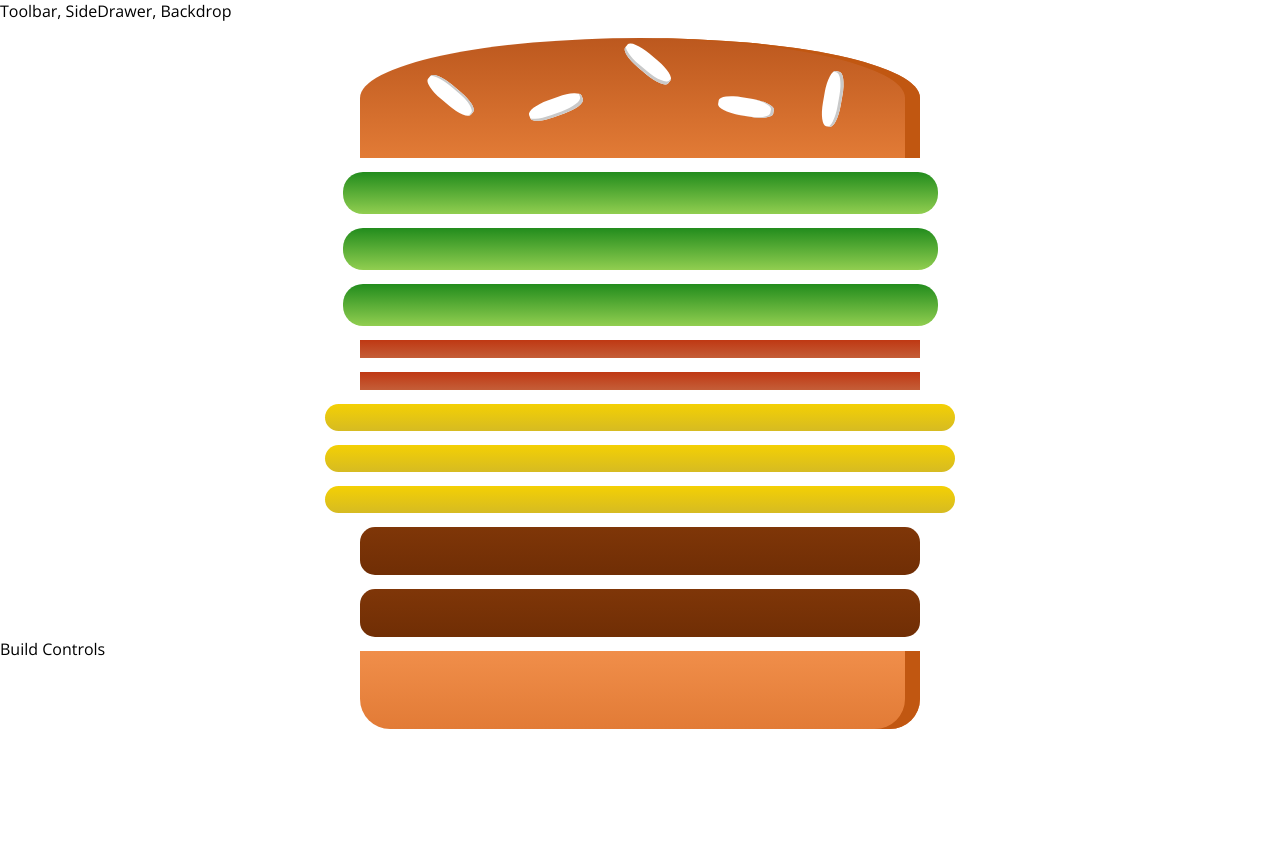
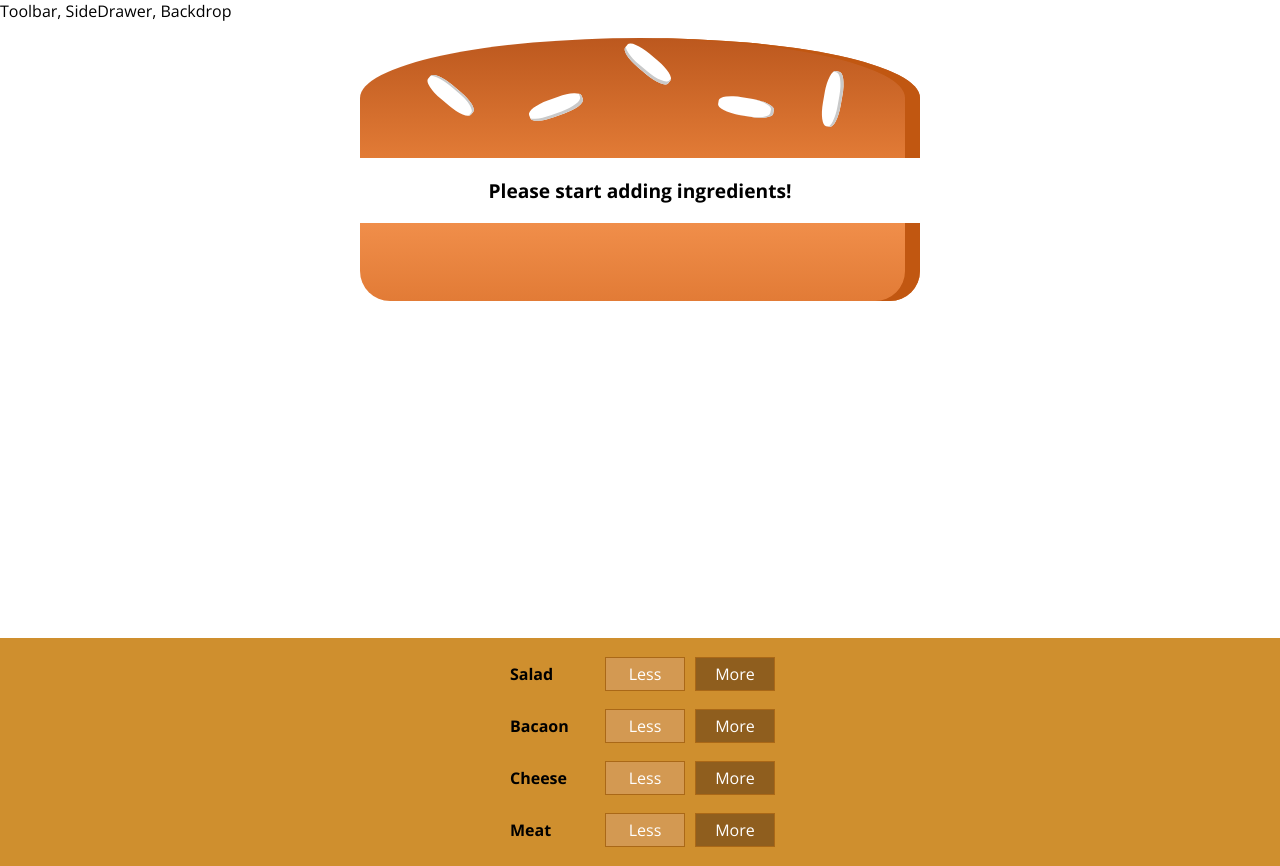
Before and after one commit to shivendra1308/BurgerApp, a React app: page / in a window 1280 px wide. Before the commit the page ends 800 px from the top, so only its background shows below. Built offline with nearby package versions, Linux system fonts and the light colour scheme.

Commit message:
Add/Removed Ingredients

```diff
--- /dev/null
+++ b/src/components/Burger/BuildControls/BuildContorls.css
@@ -0,0 +1,10 @@
+.BuildControls {
+    width:100%;
+    background-color:#cf8f2e;
+    display: flex;
+    flex-flow: column;
+    align-items: center;
+    margin: auto;
+    padding: 10px 0
+
+}
--- /dev/null
+++ b/src/components/Burger/BuildControls/BuildControl/BuildControl.css
@@ -0,0 +1,56 @@
+.BuildControl {
+    display: flex;
+    justify-content: space-between;
+    align-items: center;
+    margin: 5px 0;
+}
+
+.BuildControl button {
+    display: block;
+    font: inherit;
+    padding: 5px;
+    margin: 0 5px;
+    width: 80px;
+    border: 1px solid #AA6817;
+    cursor: pointer;
+    outline: none;
+}
+
+.BuildControl button:disabled {
+    background-color: #AC9980;
+    border: 1px solid #7E7365;
+    color: #ccc;
+    cursor: default;
+}
+
+.BuildControl button:hover:disabled {
+    background-color: #AC9980;
+    color: #ccc;
+    cursor: not-allowed;
+}
+
+.Label {
+    padding: 10px;
+    font-weight: bold;
+    width: 80px;
+}
+
+.BuildControl .Less {
+    background-color: #D39952;
+    color: white;
+}
+
+.BuildControl .More {
+    background-color: #8F5E1E;
+    color: white;
+}
+
+.BuildControl .Less:hover, .BuildControl .Less:active {
+    background-color: #DAA972;
+    color: white;
+}
+
+.BuildControl .More:hover,.BuildControl .More:active {
+    background-color: #99703F;
+    color: white;
+}
--- /dev/null
+++ b/src/components/Burger/BuildControls/BuildControl/BuildControl.js
@@ -0,0 +1,12 @@
+import React from "react";
+import classes from "./BuildControl.css";
+
+const buildControl = props => (
+  <div className={classes.BuildControl}>
+    <div className={classes.Label}>{props.label}</div>
+    <button className={classes.Less}  onClick = {props.removed} >Less</button>
+    <button className={classes.More }  onClick = {props.added}>More</button>
+  </div>
+);
+
+export default buildControl;
--- /dev/null
+++ b/src/components/Burger/BuildControls/BuildControls.js
@@ -0,0 +1,36 @@
+import React from "react";
+import classes from "./BuildContorls.css";
+import BuildControl from "./BuildControl/BuildControl";
+
+const controls = [
+  {
+    label: "Salad",
+    type: "salad"
+  },
+  {
+    label: "Bacaon",
+    type: "bacon"
+  },
+  {
+    label: "Cheese",
+    type: "cheese"
+  },
+  {
+    label: "Meat",
+    type: "meat"
+  }
+];
+const buildControls = props => (
+  <div className={classes.BuildControls}>
+    {controls.map(ctrl => (
+      <BuildControl
+        added={() => props.addIngedient(ctrl.type)}
+        removed={() => props.removeIngredient(ctrl.type)}
+        key={ctrl.label}
+        label={ctrl.label}
+      />
+    ))}
+  </div>
+);
+
+export default buildControls;
--- a/src/components/Burger/Burger.js
+++ b/src/components/Burger/Burger.js
@@ -6,33 +6,31 @@ import BurgerIngredient from './BurgerIngredient/BurgerIngredient';
 const burger = ( props ) => {
 
     // This is my method
-    let trans = [] ;
-     for(let keys in props.ingredients){
-        let   value = [props.ingredients[keys]];
-         for( let i = 0; i <= value; i++ ) {
-           trans.push( <BurgerIngredient key={keys + i} type={keys} />) ;
-         };
+    // let trans = [] ;
+    //  for(let keys in props.ingredients){
+    //     let   value = [props.ingredients[keys]];
+    //      for( let i = 0; i <= value; i++ ) {
+    //        trans.push( <BurgerIngredient key={keys + i} type={keys} />) ;
+    //      };
+    // }
+
+    let transformedIngredients = Object.keys( props.ingredients )
+        .map( igKey => {
+            return [...Array( props.ingredients[igKey] )].map( ( _, i ) => {
+                return <BurgerIngredient key={igKey + i} type={igKey} />;
+            } );
+        } )
+        .reduce((arr, el) => {
+            return arr.concat(el)
+        }, []);
+    if (transformedIngredients.length === 0) {
+        transformedIngredients = <p>Please start adding ingredients!</p>;
     }
-
-    // let transformedIngredients = Object.keys( props.ingredients )
-    //     .map( igKey => {
-    //         return [...Array( props.ingredients[igKey] )].map( ( _, i ) => {
-    //             return <BurgerIngredient key={igKey + i} type={igKey} />;
-    //         } );
-    //     } )
-    //     .reduce((arr, el) => {
-    //         return arr.concat(el)
-    //     }, []);
-    // if (transformedIngredients.length === 0) {
-    //     transformedIngredients = <p>Please start adding ingredients!</p>;
-    // }
 
     return (
         <div className={classes.Burger}>
             <BurgerIngredient type="bread-top" />
-            {/* {transformedIngredients}   This method was described by Tutor  */}
-            {trans}
-            {/* This is my method */}
+            {transformedIngredients}
             <BurgerIngredient type="bread-bottom" />
         </div>
     );
--- a/src/containers/BurgerBuilder/BurgerBuilder.js
+++ b/src/containers/BurgerBuilder/BurgerBuilder.js
@@ -1,27 +1,63 @@
-import React, { Component } from 'react';
+import React, { Component } from "react";
 
-import Auxiliary from '../../hoc/Auxiliary';
-import Burger from '../../components/Burger/Burger';
+import Auxiliary from "../../hoc/Auxiliary";
+import Burger from "../../components/Burger/Burger";
+import BuildControls from "../../components/Burger/BuildControls/BuildControls";
 
 class BurgerBuilder extends Component {
   // constructor(props) {
   //     super(props);
-    //     this.state = {...}
+  //     this.state = {
+  //       ingredients: {
+  //         salad: 2,
+  //         bacon: 1,
+  //         cheese: 2,
+  //         meat: 1
+  //       }
+  //     };
   // }
+
   state = {
     ingredients: {
-            salad: 2,
-            bacon: 1,
-            cheese: 2,
-            meat: 1
+      salad: 0,
+      bacon: 0,
+      cheese: 0,
+      meat: 0
     }
+  };
+
+  addIngredients = type => {
+    const oldCount = this.state.ingredients[type];
+    const updatedCount = oldCount + 1;
+    const updatedIngredients = {
+      ...this.state.ingredients
+    };
+    updatedIngredients[type] = updatedCount;
+    this.setState({
+      ingredients: updatedIngredients
+    });
+  };
+
+  removeIngredients = (type) => {
+    const oldCount = this.state.ingredients[type];
+    if(oldCount !== 0){
+      const updatedCount = oldCount - 1;
+      const updatedIngredients = {
+        ...this.state.ingredients
+      };
+      updatedIngredients[type] = updatedCount;
+      this.setState({
+        ingredients: updatedIngredients
+      });
     }
 
-    render () {
+  };
+
+  render() {
     return (
       <Auxiliary>
         <Burger ingredients={this.state.ingredients} />
-                <div>Build Controls</div>
+        <BuildControls addIngedient={this.addIngredients}  removeIngredient={this.removeIngredients} />
       </Auxiliary>
     );
   }
```
Lines whose indentation alone changed are shown as unchanged.
